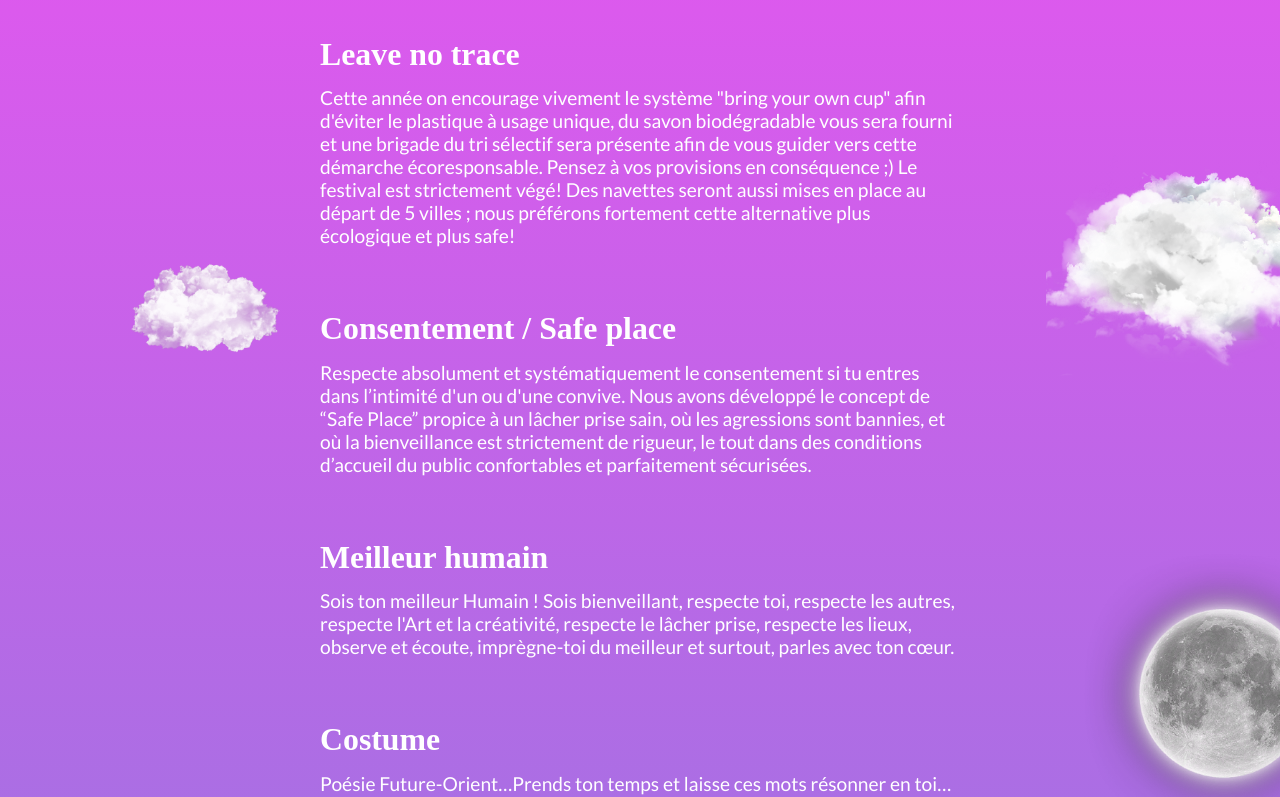
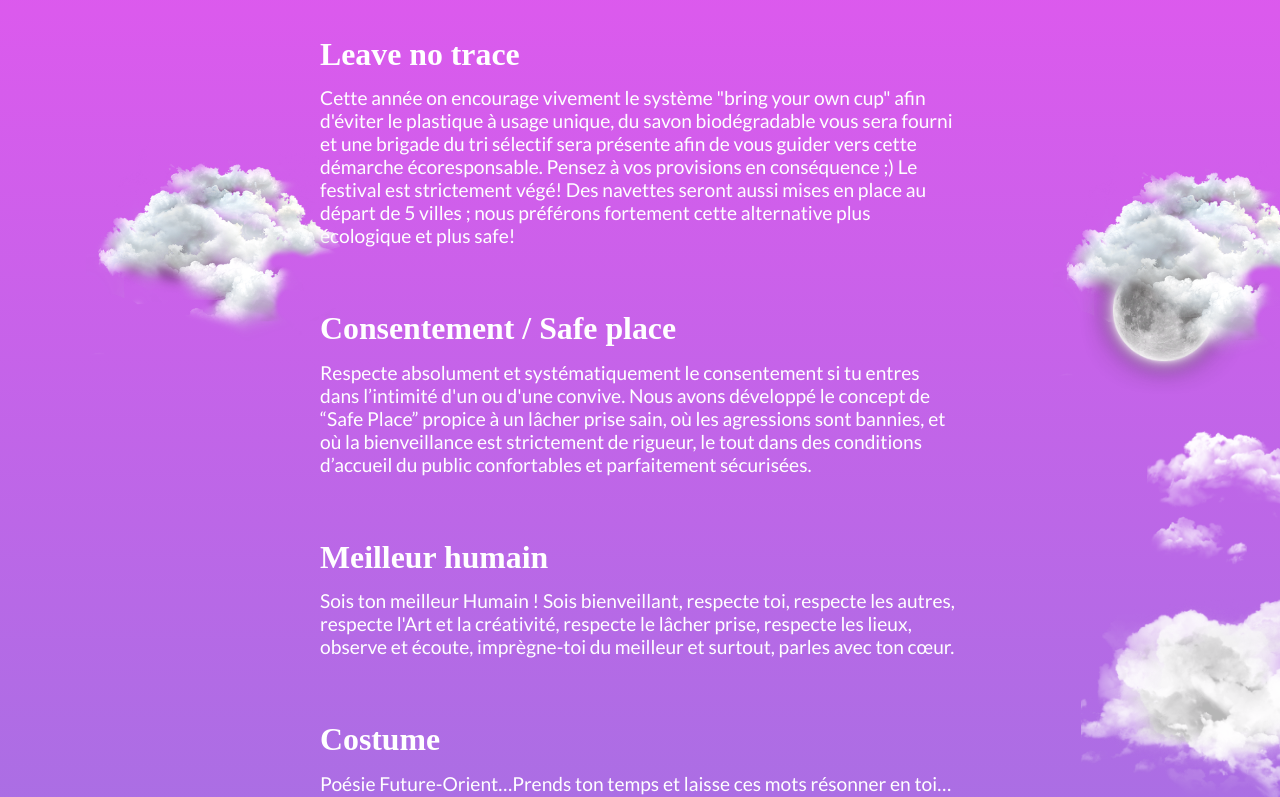
Before and after one commit to leoBello/cp2022WebSite, a React (Create React App) app: page / in a window 1280 px wide. Shown: the part 1380-2177 px from the top of the page. Built offline with nearby package versions, Linux system fonts and the light colour scheme; a web font is replaced by a local one.

Commit message:
add some clouds

```diff
--- a/src/components/Home/Home.jsx
+++ b/src/components/Home/Home.jsx
@@ -95,6 +95,7 @@ const Home = () => {
                   <div className="left">{/* <CastleSvg /> */}</div>
                   <Cloud className="right" />
                   <Cloud className="left" src={Cloud3} />
+                  <Cloud className="left" />
                   <Cloud className="right" src={Cloud3} />
                   <Cloud className="right moon" src={Moon} />
                   <Cloud className="left" src={Cloud2} />
@@ -180,6 +181,8 @@ const Home = () => {
                 >
                   <InView onChange={setInEventView}>
                     <Cloud className="right" src={Cloud3} />
+                    <Cloud className="left" src={Cloud5} />
+                    <Cloud className="right" src={Cloud3} />
                     <Cloud className="left" />
                     <div className="event-container">
                       <button
```
